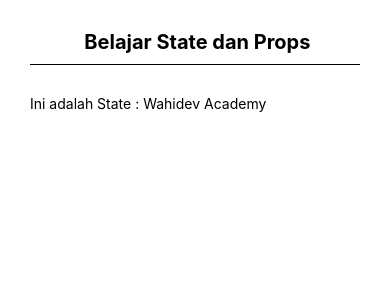
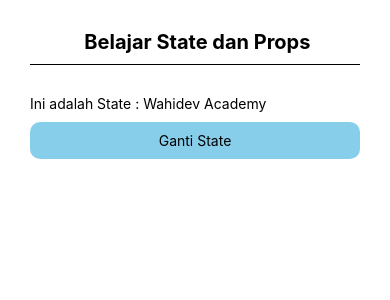
Before and after one commit to ujangaris/CRUD-React-Native-dengan-Firebase, a React Native app: screen / in a window 390 px wide. Shown: the top 300 px of the page. Built offline with nearby package versions, Linux system fonts and the light colour scheme.

Commit message:
Tutorial React Native Dasar : #6. Belajar State dan Props | Buat tombol

```diff
--- a/src/StateProps.js
+++ b/src/StateProps.js
@@ -1,5 +1,5 @@
 import React, {Component} from 'react';
-import {Text, StyleSheet, View} from 'react-native';
+import {Text, StyleSheet, View, TouchableOpacity} from 'react-native';
 
 export default class StateProps extends Component {
   //rcons
@@ -12,7 +12,7 @@
   }
 
   render() {
-      const { sekolah } = this.state
+    const {sekolah} = this.state;
     return (
       <View style={styles.container}>
         <Text style={styles.title}> Belajar State dan Props</Text>
@@ -20,6 +20,9 @@
         {/* Isi */}
         <View style={styles.isi}>
           <Text>Ini adalah State : {sekolah}</Text>
+          <TouchableOpacity style={styles.tombol}>
+            <Text style={{textAlign: 'center'}}>Ganti State</Text>
+          </TouchableOpacity>
         </View>
       </View>
     );
@@ -40,4 +43,10 @@
   isi: {
     marginTop: 30,
   },
+  tombol: {
+    backgroundColor: 'skyblue',
+    padding: 10,
+    borderRadius: 10,
+    marginTop: 10,
+  },
 });
```
